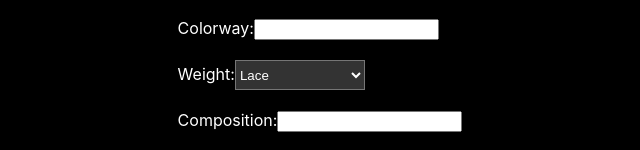
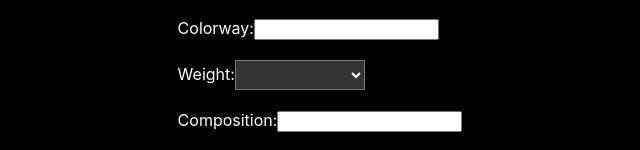
Before and after one commit to HCodeCraft/YarnDragon, a React (Create React App) app: page /yarns/new in a window 1280 px wide. Shown: the part 410-560 px from the top of the page, without its empty margins (320-960 px from the left). Built offline with nearby package versions, Linux system fonts and the light colour scheme; data requests are answered from the project's data file.

Commit message:
adding a blank initial option to the weight section of the yarn form, added a lot of yarns for display on the yarns page

```diff
--- a/db.json
+++ b/db.json
@@ -109,6 +109,149 @@
       "plans": "A shawl",
       "origin": "etsy.com",
       "id": 11
+    },
+    {
+      "name": "Mulberry Silk",
+      "image": "https://external-content.duckduckgo.com/iu/?u=https%3A%2F%2Fimg1.etsystatic.com%2F041%2F0%2F5978043%2Fil_fullxfull.563665305_2sip.jpg&f=1&nofb=1&ipt=86945b379cbd8ab1bb3317505817ca6b753718c9cb92fc59bfa487c87d45fe0f&ipo=images",
+      "colorway": "Mulberry",
+      "weight": "Lace",
+      "composition": "90% wool, 10% silk",
+      "amount": "2 skiens",
+      "plans": "Capelet",
+      "origin": "etsy.com",
+      "id": 12
+    },
+    {
+      "name": "British Wool and Silk Blend yarn",
+      "image": "https://i.etsystatic.com/5800231/r/il/97f35e/2162497413/il_794xN.2162497413_3oyq.jpg",
+      "colorway": "Space Race",
+      "weight": "Lace",
+      "composition": "55% fine superwash British Bluefaced Leicester wool, 45% silk",
+      "amount": "3 skiens",
+      "plans": "A shawl",
+      "origin": "etsy.com",
+      "id": 13
+    },
+    {
+      "name": "Jewel Yarn",
+      "image": "https://i.etsystatic.com/5602916/r/il/3edf8e/704692000/il_794xN.704692000_m7gb.jpg",
+      "colorway": "Dryad",
+      "weight": "Lace",
+      "composition": "Tencel",
+      "amount": "1 skien",
+      "plans": "Head scarf",
+      "origin": "etsy.com",
+      "id": 14
+    },
+    {
+      "name": "Knit Picks Hawthorne",
+      "image": "https://www.artnews.com/wp-content/uploads/2022/04/3-2.jpg?resize=450,253",
+      "colorway": "Jade District",
+      "weight": "Sock",
+      "composition": "Nylon, Wool",
+      "amount": "2 skiens",
+      "plans": "Make socks",
+      "origin": "Amazon.com",
+      "id": 15
+    },
+    {
+      "name": "Handdyed Merino",
+      "image": "https://i.etsystatic.com/5306163/r/il/706adb/734490981/il_680x540.734490981_aro8.jpg",
+      "colorway": "Lucky",
+      "weight": "DK/Light Worsted",
+      "composition": "Superwash Merino wool",
+      "amount": "2 skiens",
+      "plans": "Scarf",
+      "origin": "etsy.com",
+      "id": 16
+    },
+    {
+      "name": "DK Pure",
+      "image": "https://cdn.shopify.com/s/files/1/0683/1945/products/c1fa2c2997761510338ba35eca56c831_1512x.jpg?v=1660165947",
+      "colorway": "Carribean",
+      "weight": "DK/Light Worsted",
+      "composition": "90% merino wool sw, 10% silk",
+      "amount": "280 yards",
+      "plans": "Lap blanket",
+      "origin": "biscotteyarns.com",
+      "id": 17
+    },
+    {
+      "name": "Super 10 Egyptian",
+      "image": "https://i.etsystatic.com/6052322/r/il/4cbd40/411193302/il_680x540.411193302_3cc7.jpg",
+      "colorway": "Peony Pink Mauve Rose",
+      "weight": "DK/Light Worsted",
+      "composition": "Cotton",
+      "amount": "249 yards",
+      "plans": "To gaze upon it's beauty",
+      "origin": "etsy.com",
+      "id": 18
+    },
+    {
+      "name": "Silk Roving Worsted Weight Yarn",
+      "image": "https://cdn.shopify.com/s/files/1/1346/5473/products/Untitleddesign_62_900x.jpg?v=1677987627",
+      "colorway": "Vibrant Macaroon",
+      "weight": "Worsted",
+      "composition": "Silk",
+      "amount": "75 yards",
+      "plans": "Drink coaster",
+      "origin": "darngoodyarn.com",
+      "id": 19
+    },
+    {
+      "name": "Universal Cottonwood",
+      "image": "https://i.etsystatic.com/13189920/r/il/99c435/2381811427/il_fullxfull.2381811427_lnj4.jpg",
+      "colorway": "Rose",
+      "weight": "Worsted",
+      "composition": "Cotton",
+      "amount": "230 yards",
+      "plans": "Oven mitt",
+      "origin": "generalbailyfarm.com",
+      "id": 20
+    },
+    {
+      "name": "True Blue",
+      "image": "https://cdn.supadupa.me/shop/1177/images/1807408/True_Blue_Solid_grande.jpg?1424403472",
+      "colorway": "Blue",
+      "weight": "Worsted",
+      "composition": "Merino",
+      "amount": "165 yards",
+      "plans": "Headscarf",
+      "origin": "eweandmeyarns.com",
+      "id": 21
+    },
+    {
+      "name": "Clock Works Hand Dyed",
+      "image": "https://cdn.supadupa.me/shop/1177/images/2220187/Mount_Tourquoise_Worsted_eweandmeyarns.com_grande.jpg?1457475042",
+      "colorway": "Clock Works",
+      "weight": "Worsted",
+      "composition": "Merino wool",
+      "amount": "330 yards",
+      "plans": "Unsure",
+      "origin": "eweandmeyarns.com",
+      "id": 22
+    },
+    {
+      "name": "OMBRÉ SUPER BULKY YARN",
+      "image": "https://external-content.duckduckgo.com/iu/?u=https%3A%2F%2Ffreiafibers.com%2Fuploads%2F1%2F1%2F4%2F3%2F114374823%2Fs931592299746872816_p3_i153_w2448.jpeg&f=1&nofb=1&ipt=7087c4eeb3b3bb3ff961b1bf82099aad981c25fc671447b02cdfff03f7877143&ipo=images",
+      "colorway": "Woodsman",
+      "weight": "Super Bulky",
+      "composition": "Wool",
+      "amount": "87 yards",
+      "plans": "Hat",
+      "origin": "freiafibers.com",
+      "id": 23
+    },
+    {
+      "name": "Paton's Classic Wool",
+      "image": "https://i5.walmartimages.com/asr/43de7631-7aaf-44d0-bb59-13e81d25ad62_1.f08b96cde5d7ff7fb51fbbb26835f56e.jpeg",
+      "colorway": "Burnt Orange",
+      "weight": "Bulky/Chunky",
+      "composition": "Wool",
+      "amount": "80 yards",
+      "plans": "Hat",
+      "origin": "walmart.com",
+      "id": 25
     }
   ]
 }
--- a/src/NewYarnForm.js
+++ b/src/NewYarnForm.js
@@ -90,6 +90,7 @@ const NewYarnForm = () => {
               <br />
               <label>Weight:</label>
               <select name="weight" onChange={handleChange}>
+                <option value=""></option>
                 <option value="Lace">Lace</option>
                 <option value="Sock">Sock</option>
                 <option value="Light DK/Sport">Light DK/Sport</option>
```
